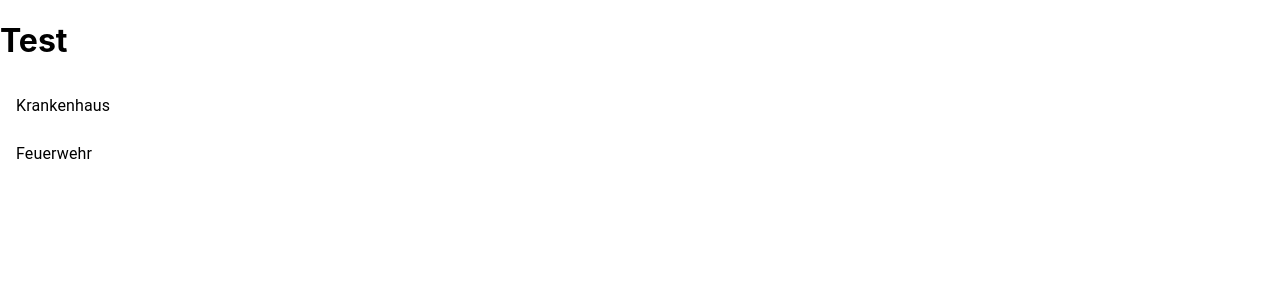
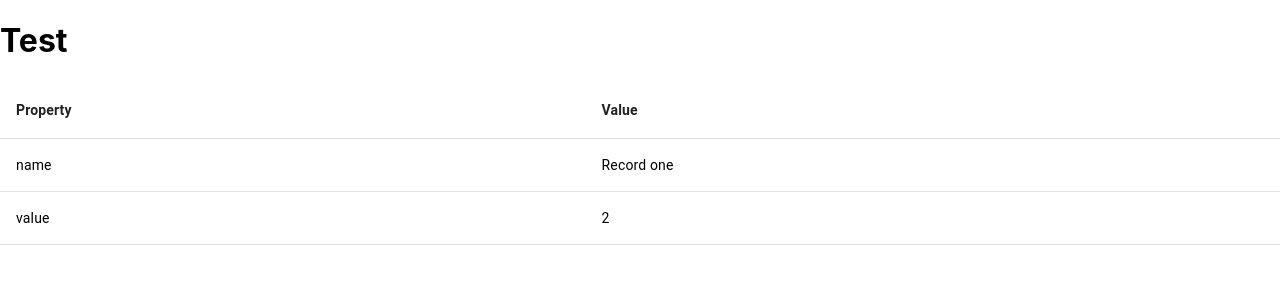
Before and after one commit to gemeindecockpit/data-input, a React (Create React App) app: page / in a window 1280 px wide. Shown: the top 300 px of the page. Built offline with nearby package versions, Linux system fonts and the light colour scheme.

Commit message:
wip(RecordViewer): create framework

```diff
--- a/src/App.js
+++ b/src/App.js
@@ -1,6 +1,12 @@
 import React from 'react';
 import Header from "./Header"
 import OrganisationViewer from "./OrganisationViewer";
+import RecordViewer from "./RecordViewer";
+
+const record = {
+    name: "Record one",
+    value: 2
+}
 
 export default function App() {
     let printID = (dataFromChild)=>{
@@ -10,7 +16,7 @@ export default function App() {
     return (
         <div>
             <Header/>
-            <OrganisationViewer printId={printID}/>
+            <RecordViewer recordToShow={record}/>
         </div>
 
     );
--- a/src/RecordViewer.js
+++ b/src/RecordViewer.js
@@ -1,29 +1,44 @@
 import React, {Component} from 'react';
-import {Table, TableHead, TableRow, TableCell} from '@material-ui/core'
+import {Table, TableHead, TableRow, TableCell, TableContainer} from '@material-ui/core'
 
-class DataViewer extends Component {
+class RecordViewer extends Component {
+
+    tableHead = (<TableHead>
+        <TableRow>
+            <TableCell><b>Property</b></TableCell>
+            <TableCell><b>Value</b></TableCell>
+        </TableRow>
+    </TableHead>);
+
+    createRow(key, value) {
+
+        return (
+            <TableRow>
+                <TableCell>{ key }</TableCell>
+                <TableCell>{ value }</TableCell>
+            </TableRow>
+        );
+
+    }
+
+    extractRecord() {
+
+        return (
+            Object.entries(this.props.recordToShow).map(entry => this.createRow(entry[0], entry[1]))
+        );
+
+    }
+
     render() {
         return (
-            <div>
+            <TableContainer>
                 <Table>
-                    <TableHead>
-                        <TableRow>
-                            <TableCell>Property</TableCell>
-                            <TableCell>Value</TableCell>
-                        </TableRow>
-                    </TableHead>
-                    <TableRow>
-                        <TableCell>TEST</TableCell>
-                        <TableCell>TEST2</TableCell>
-                    </TableRow>
-                    <TableRow>
-                        <TableCell>TEST</TableCell>
-                        <TableCell>TEST2</TableCell>
-                    </TableRow>
+                    { this.tableHead }
+                    { this.extractRecord() }
                 </Table>
-            </div>
+            </TableContainer>
         );
     }
 }
 
-export default DataViewer;
+export default RecordViewer;
```
